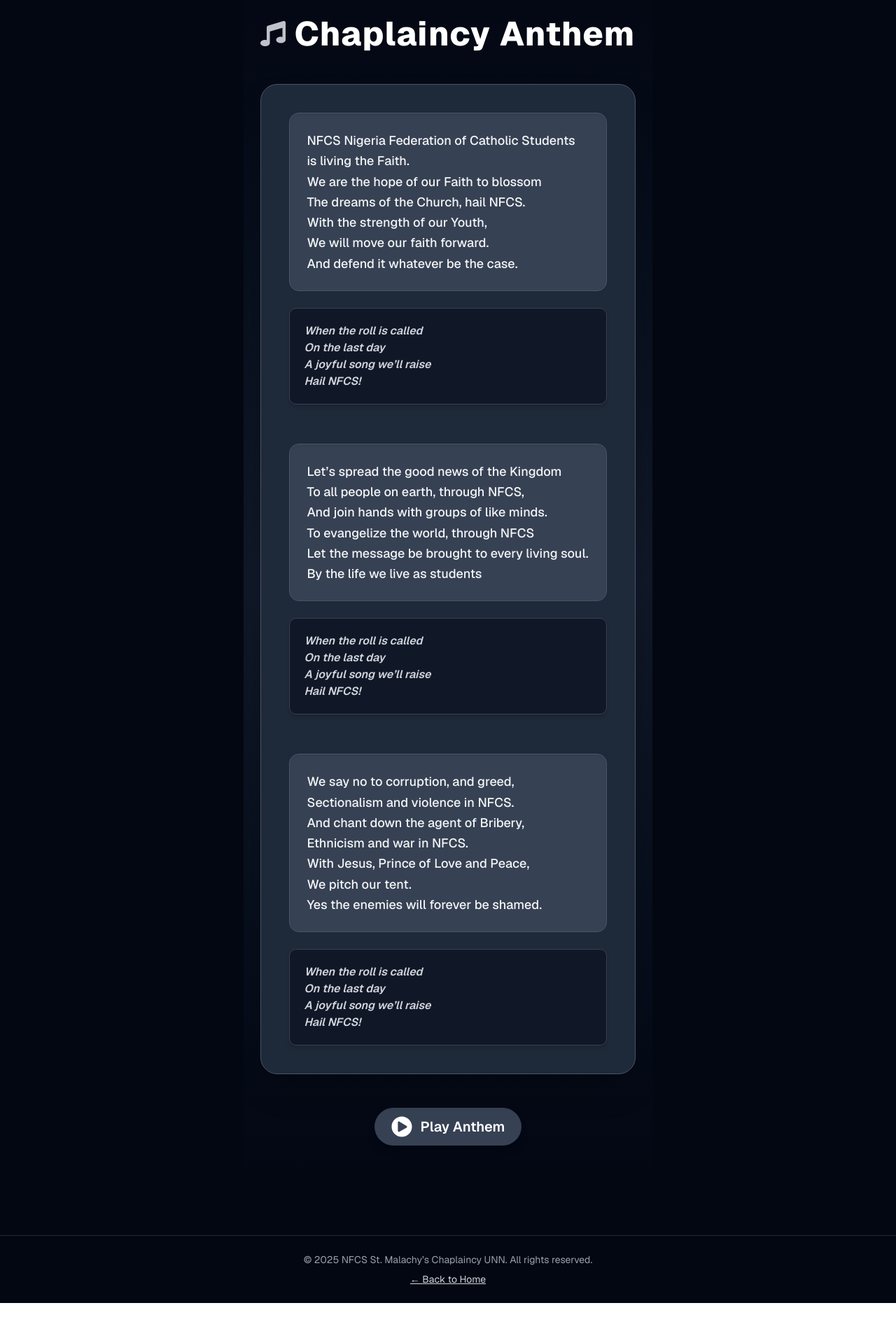
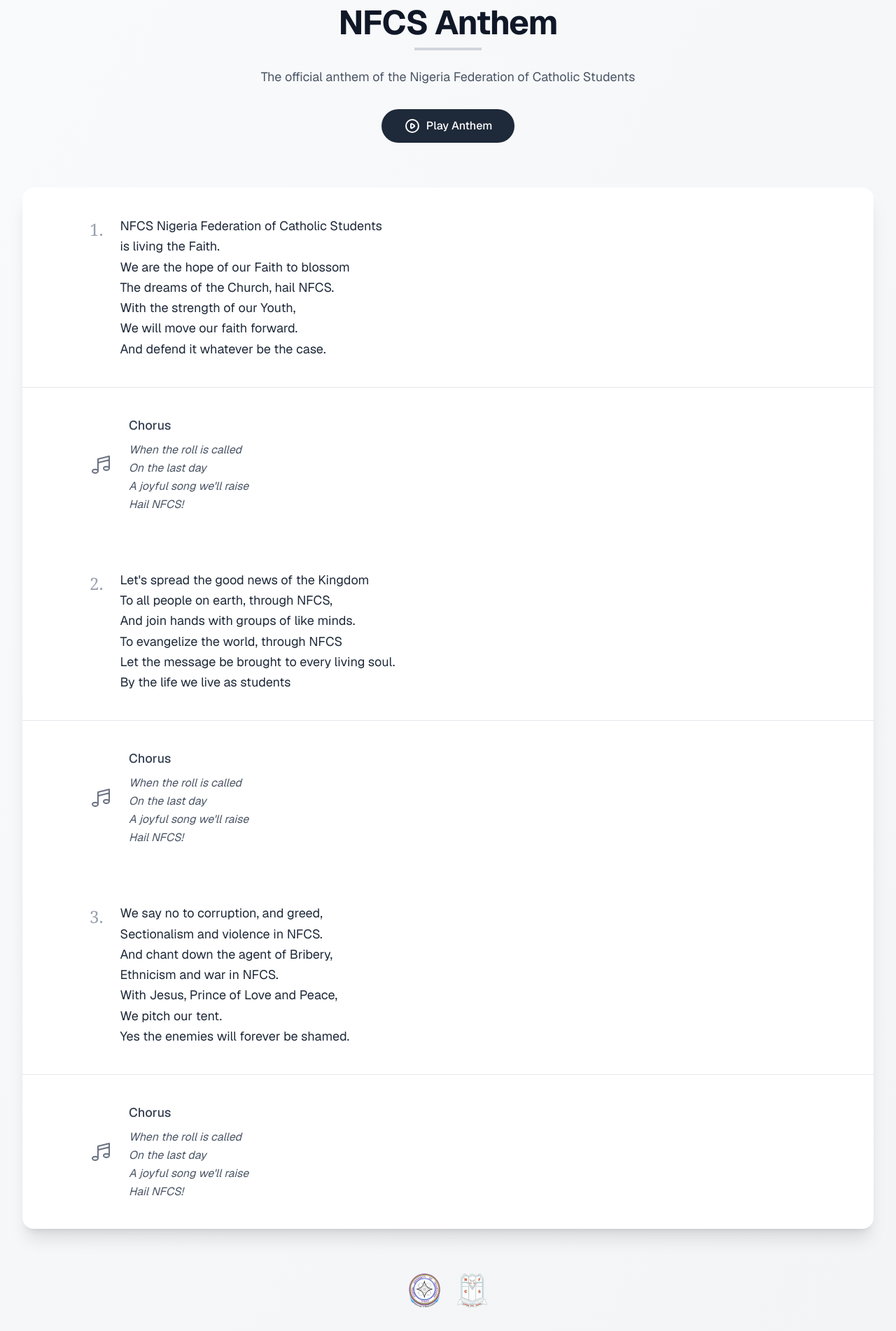
Before and after one commit to oodoabel/st-malachy-website, a Next.js app: page /chaplaincy-anthem in a window 1280 px wide. Shown: the part 40-1942 px from the top of the page at 70% size. Before the commit the page ends 1902 px from the top, so only its background shows below. Built offline with nearby package versions, Linux system fonts and the light colour scheme.

Commit message:
anthem page completed

```diff
--- a/src/app/chaplaincy-anthem/layout.tsx
+++ b/src/app/chaplaincy-anthem/layout.tsx
@@ -5,7 +5,6 @@
   return (
     <div className="bg-gray-950 text-gray-100 min-h-screen font-sans flex flex-col items-center justify-between">
       {children}
-      <Footer />
     </div>
   );
 }
--- a/src/app/chaplaincy-anthem/page.tsx
+++ b/src/app/chaplaincy-anthem/page.tsx
@@ -1,8 +1,9 @@
 "use client";
+import { useState, useRef } from "react";
 
-// pages/chaplaincy/anthem.tsx
-import React from "react";
-import { FaMusic, FaPlayCircle, FaPauseCircle } from "react-icons/fa";
+const NFCSAnthem = () => {
+  const audioRef = useRef<HTMLAudioElement>(null);
+  const [isPlaying, setIsPlaying] = useState(false);
 
   const stanzas = [
     `NFCS Nigeria Federation of Catholic Students
@@ -12,7 +13,7 @@
 With the strength of our Youth,
 We will move our faith forward.
 And defend it whatever be the case.`,
-  `Let’s spread the good news of the Kingdom
+    `Let's spread the good news of the Kingdom
 To all people on earth, through NFCS,
 And join hands with groups of like minds.
 To evangelize the world, through NFCS
@@ -29,85 +30,149 @@
 
   const chorus = `When the roll is called
 On the last day
-A joyful song we’ll raise
+A joyful song we'll raise
 Hail NFCS!`;
 
-const delays = ["0s", "0.15s", "0.3s", "0.45s", "0.6s"];
-
-export default function ChaplaincyAnthemPage() {
-  const [isPlaying, setIsPlaying] = React.useState(false);
+  const togglePlay = () => {
+    if (audioRef.current) {
+      if (isPlaying) {
+        audioRef.current.pause();
+      } else {
+        audioRef.current.play();
+      }
+      setIsPlaying(!isPlaying);
+    }
+  };
 
   return (
-    <div className="min-h-screen relative bg-gradient-to-b from-gray-950 via-gray-900 to-gray-950 text-gray-100 flex flex-col items-center py-16 px-6 overflow-hidden">
-      {/* Animated music wave background */}
-      <div className="absolute inset-0 -z-10 flex justify-center items-center space-x-1 opacity-10">
-        {delays.map((delay, idx) => (
-          <span
-            key={idx}
-            className="block w-1.5 h-12 bg-gray-400 rounded-full animate-wave"
-            style={{ animationDelay: delay }}
+    <div className="min-h-screen w-full bg-gradient-to-br from-gray-50 to-gray-100 py-12 px-4 sm:px-6 lg:px-8">
+      {/* Audio Element */}
+      <audio ref={audioRef} src="/anthem.mp3" loop />
+
+      <div className="max-w-7xl mx-auto">
+        {/* Header */}
+        <div className="text-center mb-16">
+          <h1 className="text-4xl md:text-5xl font-bold text-gray-900 mb-3 tracking-tight">
+            NFCS Anthem
+          </h1>
+          <div className="w-24 h-1 bg-gray-300 mx-auto mb-6"></div>
+          <p className="text-lg text-gray-600 max-w-3xl mx-auto">
+            The official anthem of the Nigeria Federation of Catholic Students
+          </p>
+
+          {/* Play Button */}
+          <button
+            onClick={togglePlay}
+            className="mt-8 px-8 py-3 bg-gray-800 hover:bg-gray-700 text-white rounded-full font-medium flex items-center mx-auto transition-all duration-300 hover:shadow-lg focus:outline-none focus:ring-2 focus:ring-gray-600 focus:ring-offset-2"
+          >
+            <svg
+              xmlns="http://www.w3.org/2000/svg"
+              className={`h-6 w-6 mr-2 ${isPlaying ? "hidden" : "block"}`}
+              fill="none"
+              viewBox="0 0 24 24"
+              stroke="currentColor"
+            >
+              <path
+                strokeLinecap="round"
+                strokeLinejoin="round"
+                strokeWidth={2}
+                d="M14.752 11.168l-3.197-2.132A1 1 0 0010 9.87v4.263a1 1 0 001.555.832l3.197-2.132a1 1 0 000-1.664z"
               />
-        ))}
+              <path
+                strokeLinecap="round"
+                strokeLinejoin="round"
+                strokeWidth={2}
+                d="M21 12a9 9 0 11-18 0 9 9 0 0118 0z"
+              />
+            </svg>
+            <svg
+              xmlns="http://www.w3.org/2000/svg"
+              className={`h-6 w-6 mr-2 ${isPlaying ? "block" : "hidden"}`}
+              fill="none"
+              viewBox="0 0 24 24"
+              stroke="currentColor"
+            >
+              <path
+                strokeLinecap="round"
+                strokeLinejoin="round"
+                strokeWidth={2}
+                d="M10 9v6m4-6v6m7-3a9 9 0 11-18 0 9 9 0 0118 0z"
+              />
+            </svg>
+            {isPlaying ? "Pause Anthem" : "Play Anthem"}
+          </button>
         </div>
 
-      <header className="flex items-center space-x-3 mb-12 z-10">
-        <FaMusic className="text-gray-300 text-4xl animate-pulse" />
-        <h1 className="text-5xl font-extrabold tracking-wide text-white">
-          Chaplaincy Anthem
-        </h1>
-      </header>
-
-      <section className="w-full max-w-3xl rounded-3xl bg-gray-800 bg-opacity-90 p-10 shadow-2xl border border-gray-600 backdrop-blur-sm">
-        <div className="space-y-14">
-          {stanzas.map((stanza, idx) => (
-            <div key={idx} className="space-y-6">
-              <div className="bg-gray-700 rounded-xl p-6 border border-gray-600 shadow-inner">
-                <p className="text-lg leading-relaxed whitespace-pre-line font-medium text-gray-100">
+        {/* Anthem Content */}
+        <div className="bg-white rounded-2xl shadow-xl overflow-hidden">
+          {stanzas.map((stanza, index) => (
+            <div key={index} className="group">
+              {/* Stanza */}
+              <div className="p-8 md:p-10 transition-all duration-300 hover:bg-gray-50">
+                <div className="flex items-start max-w-5xl mx-auto">
+                  <span className="text-2xl font-serif text-gray-400 mr-6 mt-1">
+                    {index + 1}.
+                  </span>
+                  <p className="text-gray-800 whitespace-pre-line leading-relaxed text-lg">
                     {stanza}
                   </p>
                 </div>
-              <div className="bg-gray-900 rounded-lg p-5 border border-gray-700 italic font-semibold text-gray-300 shadow-md">
-                <p className="whitespace-pre-line">{chorus}</p>
+              </div>
+
+              {/* Chorus after each stanza */}
+              <div className="p-8 md:p-10 bg-gray-75 border-t border-gray-200">
+                <div className="flex items-center max-w-5xl mx-auto">
+                  <div className="mr-6 flex-shrink-0">
+                    <svg
+                      xmlns="http://www.w3.org/2000/svg"
+                      className="h-8 w-8 text-gray-500"
+                      fill="none"
+                      viewBox="0 0 24 24"
+                      stroke="currentColor"
+                    >
+                      <path
+                        strokeLinecap="round"
+                        strokeLinejoin="round"
+                        strokeWidth={1.5}
+                        d="M9 19V6l12-3v13M9 19c0 1.105-1.343 2-3 2s-3-.895-3-2 1.343-2 3-2 3 .895 3 2zm12-3c0 1.105-1.343 2-3 2s-3-.895-3-2 1.343-2 3-2 3 .895 3 2zM9 10l12-3"
+                      />
+                    </svg>
+                  </div>
+                  <div>
+                    <h3 className="text-lg font-medium text-gray-700 mb-2">
+                      Chorus
+                    </h3>
+                    <p className="text-gray-600 italic whitespace-pre-line leading-relaxed">
+                      {chorus}
+                    </p>
+                  </div>
+                </div>
               </div>
             </div>
           ))}
         </div>
-      </section>
 
-      {/* Play/Pause Button */}
-      <button
-        onClick={() => setIsPlaying(!isPlaying)}
-        aria-label={isPlaying ? "Pause music" : "Play music"}
-        className="mt-12 flex items-center space-x-3 bg-gray-700 hover:bg-gray-600 transition rounded-full px-6 py-3 shadow-lg focus:outline-none focus:ring-4 focus:ring-gray-500"
-      >
-        {isPlaying ? (
-          <FaPauseCircle className="text-3xl text-white" />
-        ) : (
-          <FaPlayCircle className="text-3xl text-white" />
-        )}
-        <span className="text-xl font-semibold text-white">
-          {isPlaying ? "Pause Anthem" : "Play Anthem"}
-        </span>
-      </button>
-
-      {/* Animation styles */}
-      <style jsx>{`
-        @keyframes wave {
-          0%,
-          100% {
-            transform: scaleY(0.4);
-            opacity: 0.6;
-          }
-          50% {
-            transform: scaleY(1);
-            opacity: 1;
-          }
-        }
-        .animate-wave {
-          animation: wave 1.2s ease-in-out infinite;
-          transform-origin: bottom center;
-        }
-      `}</style>
+        {/* Footer */}
+        <div className="mt-16 text-center">
+          <div className="inline-flex items-center space-x-6">
+            <img
+              src="/futminna-logo.png"
+              alt="FUTMinna Logo"
+              className="h-12 opacity-80 hover:opacity-100 transition-opacity duration-300"
+            />
+            <img
+              src="/nfcs-logo.png"
+              alt="NFCS Logo"
+              className="h-12 opacity-80 hover:opacity-100 transition-opacity duration-300"
+            />
+          </div>
+          <p className="mt-6 text-gray-500">
+            © {new Date().getFullYear()} St Malachy
+          </p>
+        </div>
+      </div>
     </div>
   );
-}
+};
+
+export default NFCSAnthem;
--- a/src/components/ChaplaincyAnthem.tsx
+++ b/src/components/ChaplaincyAnthem.tsx
@@ -1,8 +1,8 @@
-"use client";
+import { useState } from "react";
 
-// pages/chaplaincy/anthem.tsx
-import React from "react";
-import { FaMusic, FaPlayCircle, FaPauseCircle } from "react-icons/fa";
+const NFCSAnthem = () => {
+  const [isHovered, setIsHovered] = useState(-1);
+  const [showChorus, setShowChorus] = useState(false);
 
   const stanzas = [
     `NFCS Nigeria Federation of Catholic Students
@@ -12,7 +12,7 @@
 With the strength of our Youth,
 We will move our faith forward.
 And defend it whatever be the case.`,
-  `Let’s spread the good news of the Kingdom
+    `Let's spread the good news of the Kingdom
 To all people on earth, through NFCS,
 And join hands with groups of like minds.
 To evangelize the world, through NFCS
@@ -29,85 +29,93 @@
 
   const chorus = `When the roll is called
 On the last day
-A joyful song we’ll raise
+A joyful song we'll raise
 Hail NFCS!`;
 
-const delays = ["0s", "0.15s", "0.3s", "0.45s", "0.6s"];
+  return (
+    <div className="max-w-4xl mx-auto p-6 bg-gray-50 rounded-xl shadow-lg overflow-hidden">
+      <h2 className="text-3xl font-bold text-gray-800 mb-6 text-center tracking-wide">
+        NFCS Anthem
+      </h2>
 
-export default function ChaplaincyAnthemPage() {
-  const [isPlaying, setIsPlaying] = React.useState(false);
-
-  return (
-    <div className="min-h-screen relative bg-gradient-to-b from-gray-900 via-gray-800 to-gray-900 text-gray-100 flex flex-col items-center py-16 px-6 overflow-hidden">
-      {/* Animated music wave background */}
-      <div className="absolute inset-0 -z-10 flex justify-center items-center space-x-1 opacity-20">
-        {delays.map((delay, idx) => (
-          <span
-            key={idx}
-            className="block w-1.5 h-12 bg-indigo-500 rounded-full animate-wave"
-            style={{ animationDelay: delay }}
-          />
-        ))}
-      </div>
-
-      <header className="flex items-center space-x-3 mb-12 z-10">
-        <FaMusic className="text-indigo-400 text-4xl animate-pulse" />
-        <h1 className="text-5xl font-extrabold tracking-wide">
-          Chaplaincy Anthem
-        </h1>
-      </header>
-
-      <section className="w-full max-w-3xl rounded-3xl bg-gray-800 bg-opacity-80 p-10 shadow-2xl border border-indigo-600 backdrop-blur-sm">
-        <div className="space-y-14">
-          {stanzas.map((stanza, idx) => (
-            <div key={idx} className="space-y-6">
-              <div className="bg-gray-700 rounded-xl p-6 border border-indigo-500 shadow-inner">
-                <p className="text-lg leading-relaxed whitespace-pre-line font-medium">
+      <div className="space-y-8">
+        {stanzas.map((stanza, index) => (
+          <div
+            key={index}
+            className={`p-6 rounded-lg transition-all duration-300 ${
+              isHovered === index
+                ? "bg-gray-100 scale-[1.02] shadow-md"
+                : "bg-white shadow-sm"
+            }`}
+            onMouseEnter={() => setIsHovered(index)}
+            onMouseLeave={() => setIsHovered(-1)}
+          >
+            <div className="flex items-start">
+              <span className="text-gray-400 font-mono mr-4 text-lg">
+                {index + 1}.
+              </span>
+              <p className="text-gray-700 whitespace-pre-line leading-relaxed">
                 {stanza}
               </p>
-              </div>
-              <div className="bg-indigo-900 rounded-lg p-5 border border-indigo-400 italic font-semibold text-indigo-300 shadow-md">
-                <p className="whitespace-pre-line">{chorus}</p>
             </div>
           </div>
         ))}
       </div>
-      </section>
 
-      {/* Play/Pause Button */}
+      <div className="mt-8 flex justify-center">
         <button
-        onClick={() => setIsPlaying(!isPlaying)}
-        aria-label={isPlaying ? "Pause music" : "Play music"}
-        className="mt-12 flex items-center space-x-3 bg-indigo-600 hover:bg-indigo-700 transition rounded-full px-6 py-3 shadow-lg focus:outline-none focus:ring-4 focus:ring-indigo-400"
+          onClick={() => setShowChorus(!showChorus)}
+          className="px-6 py-3 bg-gray-800 text-white rounded-full font-medium hover:bg-gray-700 transition-all duration-300 hover:shadow-lg focus:outline-none focus:ring-2 focus:ring-gray-600 focus:ring-offset-2"
         >
-        {isPlaying ? (
-          <FaPauseCircle className="text-3xl" />
-        ) : (
-          <FaPlayCircle className="text-3xl" />
+          {showChorus ? "Hide Chorus" : "Show Chorus"}
+        </button>
+      </div>
+
+      {showChorus && (
+        <div
+          className="mt-6 p-6 bg-gray-200 rounded-lg animate-fadeIn"
+          style={{ animation: "fadeIn 0.5s ease-out" }}
+        >
+          <div className="flex items-center">
+            <svg
+              xmlns="http://www.w3.org/2000/svg"
+              className="h-6 w-6 text-gray-600 mr-3"
+              fill="none"
+              viewBox="0 0 24 24"
+              stroke="currentColor"
+            >
+              <path
+                strokeLinecap="round"
+                strokeLinejoin="round"
+                strokeWidth={2}
+                d="M9 19V6l12-3v13M9 19c0 1.105-1.343 2-3 2s-3-.895-3-2 1.343-2 3-2 3 .895 3 2zm12-3c0 1.105-1.343 2-3 2s-3-.895-3-2 1.343-2 3-2 3 .895 3 2zM9 10l12-3"
+              />
+            </svg>
+            <h3 className="text-xl font-semibold text-gray-800">Chorus</h3>
+          </div>
+          <p className="mt-4 text-gray-700 italic whitespace-pre-line leading-relaxed pl-9">
+            {chorus}
+          </p>
+        </div>
       )}
-        <span className="text-xl font-semibold">
-          {isPlaying ? "Pause Anthem" : "Play Anthem"}
-        </span>
-      </button>
 
-      {/* Animation styles */}
-      <style jsx>{`
-        @keyframes wave {
-          0%,
-          100% {
-            transform: scaleY(0.4);
-            opacity: 0.6;
+      <style jsx global>{`
+        @keyframes fadeIn {
+          from {
+            opacity: 0;
+            transform: translateY(10px);
           }
-          50% {
-            transform: scaleY(1);
+          to {
             opacity: 1;
+            transform: translateY(0);
           }
         }
-        .animate-wave {
-          animation: wave 1.2s ease-in-out infinite;
-          transform-origin: bottom center;
+        .animate-fadeIn {
+          animation: fadeIn 0.5s ease-out;
         }
       `}</style>
     </div>
   );
-}
+};
+
+export default NFCSAnthem;
--- a/src/components/Hamburger.tsx
+++ b/src/components/Hamburger.tsx
@@ -1,3 +1,4 @@
+import React from "react";
 import {
   Sheet,
   SheetContent,
@@ -9,36 +10,71 @@
 import Link from "next/link";
 import { Button } from "./ui/button";
 
-const Hamburger = () => {
+interface NavItem {
+  name: string;
+  href: string;
+}
+
+const navItems: NavItem[] = [
+  { name: "Home", href: "/" },
+  { name: "About", href: "/about" },
+  { name: "Memories", href: "/memories" },
+  { name: "Forums", href: "/forums" },
+  { name: "Societies", href: "/societies" },
+  { name: "Events", href: "/events" },
+];
+
+const Hamburger: React.FC = () => {
   return (
     <div>
       <Sheet>
         <SheetTrigger>
           <img
-            width="20"
-            height="20"
-            src="https://img.icons8.com/ios-filled/50/menu--v1.png"
-            alt="menu-squared-2"
+            width={28}
+            height={28}
+            src="https://img.icons8.com/ios-filled/50/7e7e7e/menu--v1.png"
+            alt="menu"
+            className="transition-transform duration-200 hover:scale-110 cursor-pointer"
           />
         </SheetTrigger>
-        <SheetContent>
+        <SheetContent className="bg-gradient-to-br from-gray-900 via-gray-800 to-gray-700 text-gray-100 shadow-2xl border-0 animate-in fade-in slide-in-from-right-8">
           <SheetHeader>
-            <SheetTitle>St. Malachy</SheetTitle>
-            <SheetDescription className="flex flex-col justify-center items-center mb-5 gap-3">
-              <Link href="#">About</Link>
-              <Link href="#">Contact us</Link>
-              <Link href="#">Gallery</Link>
-              <Link href="#">Events</Link>
-              <Link href="#">Executives</Link>
-              <Link href="#">Forums</Link>
-              <Link href="#">Societies</Link>
-
-              <Button className="h-7 w-full md:w-20 md:h-9">Sign in</Button>
-              <span className="flex justify-center items-center gap-4 pt-6">
-                <img className="h-10 md:h-20" src="futminna-logo.png" alt="" />
-                <img className="h-10 md:h-20" src="nfcs-logo.png" alt="" />
-              </span>
+            <SheetTitle className="text-2xl font-bold tracking-wide text-gray-100 mb-2">
+              St. Malachy
+            </SheetTitle>
+            <SheetDescription>
+              Welcome to the St. Malachy community!
             </SheetDescription>
+            {/* Move nav and other block elements OUTSIDE of SheetDescription */}
+            <nav className="w-full flex flex-col items-center gap-6 mt-4">
+              <ul className="flex flex-col gap-2 w-full">
+                {navItems.map(({ name, href }) => (
+                  <li key={name}>
+                    <Link
+                      href={href}
+                      className="block px-6 py-3 rounded-lg text-lg font-medium bg-gray-800 hover:bg-gray-700 focus:bg-gray-600 transition-colors duration-200 shadow hover:shadow-lg focus:outline-none focus:ring-2 focus:ring-gray-500"
+                    >
+                      {name}
+                    </Link>
+                  </li>
+                ))}
+              </ul>
+              <Button className="h-10 w-full bg-gradient-to-r from-gray-700 via-gray-600 to-gray-800 text-gray-100 font-semibold rounded-lg shadow hover:from-gray-600 hover:to-gray-700 transition-all duration-200 mt-4">
+                Sign in
+              </Button>
+              <div className="flex justify-center items-center gap-6 pt-6">
+                <img
+                  className="h-12 w-auto grayscale hover:grayscale-0 transition duration-300"
+                  src="futminna-logo.png"
+                  alt="FUTMinna Logo"
+                />
+                <img
+                  className="h-12 w-auto grayscale hover:grayscale-0 transition duration-300"
+                  src="nfcs-logo.png"
+                  alt="NFCS Logo"
+                />
+              </div>
+            </nav>
           </SheetHeader>
         </SheetContent>
       </Sheet>
```
Also changed, not shown: src/components/HeroSection.tsx (+11 -9 lines), 1 other file (tests, documents, lock files or other folders). Lines whose indentation alone changed are shown as unchanged.
